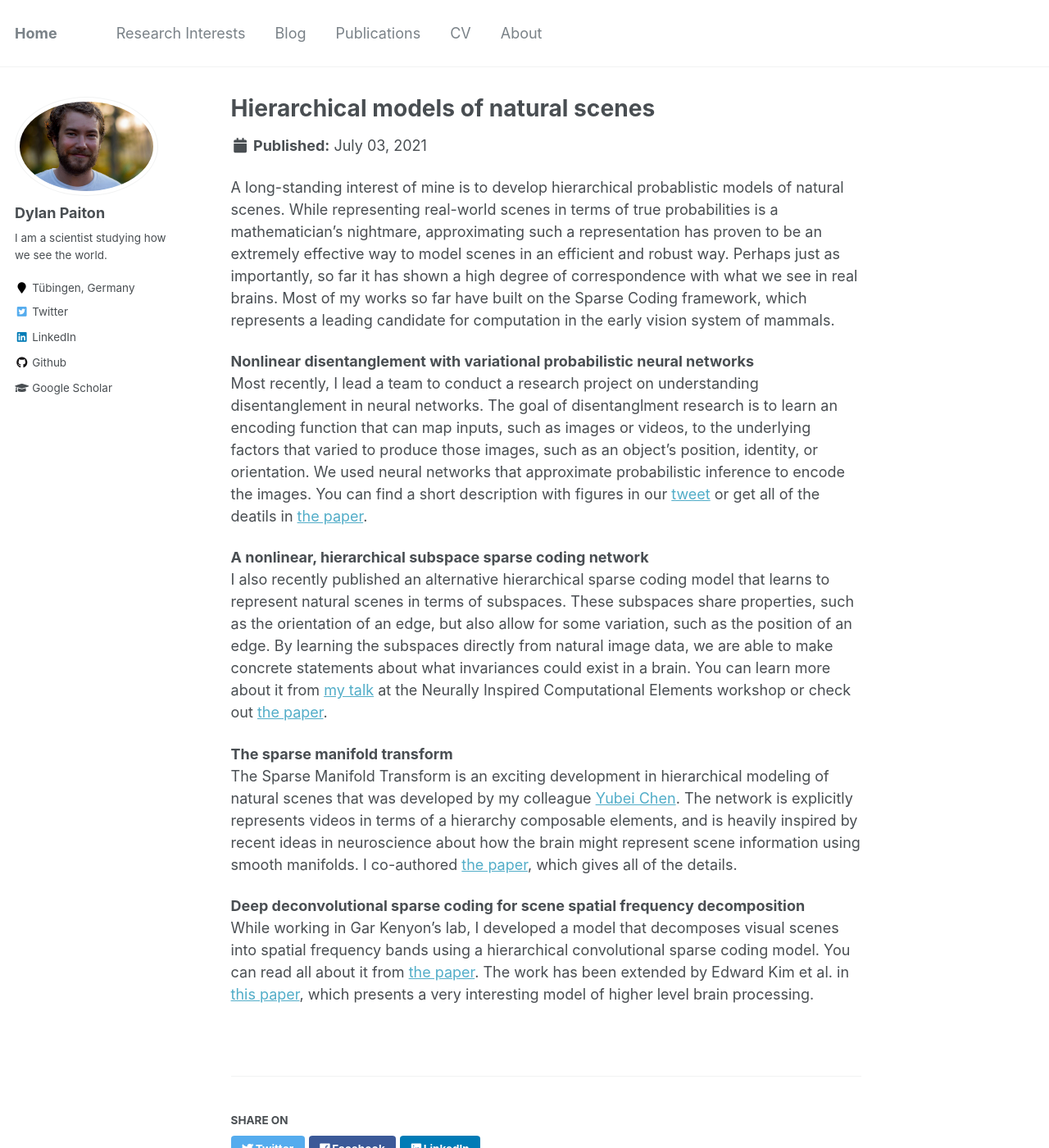
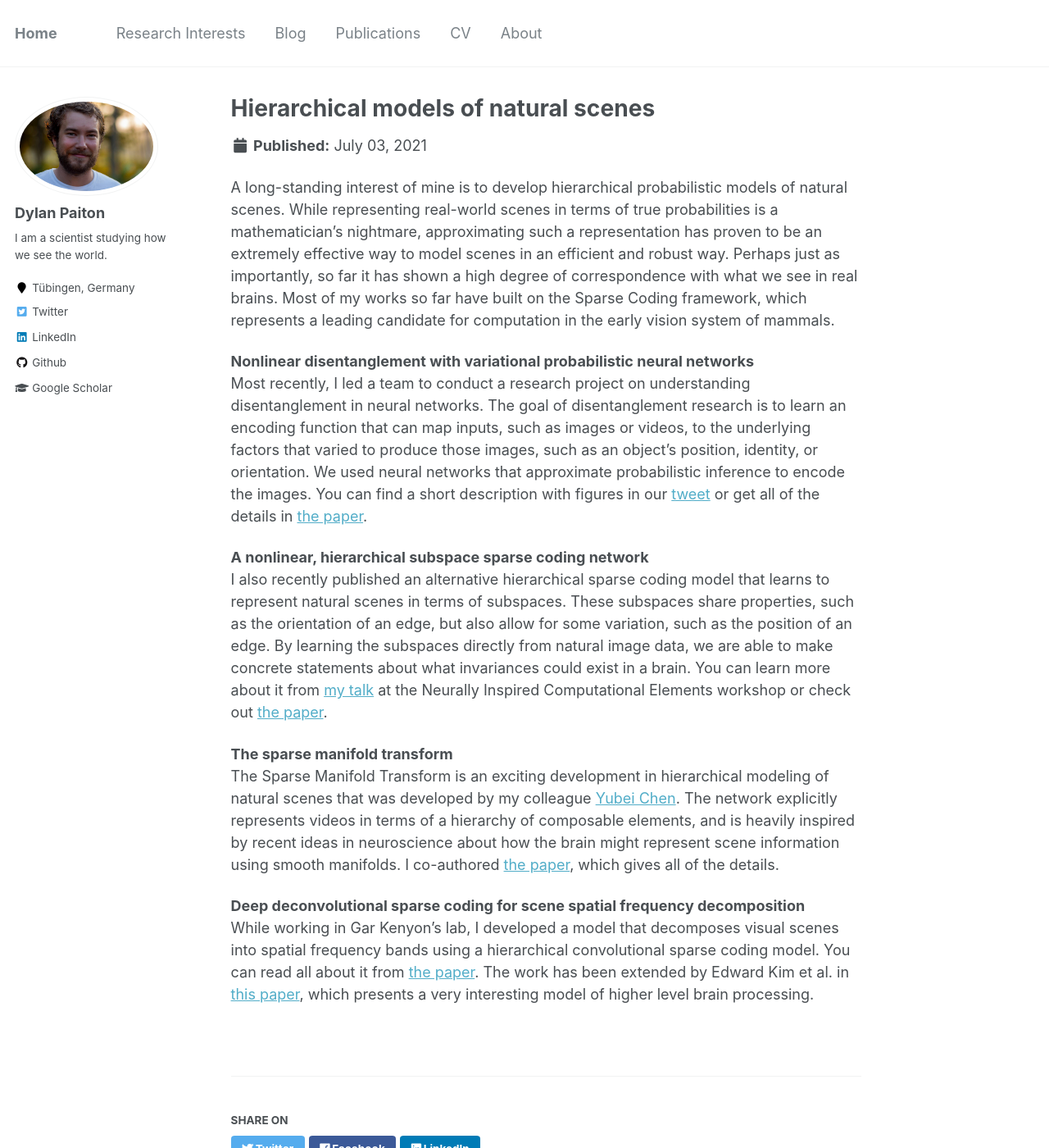
Before and after one commit to dpaiton/dpaiton.github.io, a Jekyll site: the page built from _research/research-2.md, in a window 1280 px wide and 1400 px high. Shown: the whole window at 82% size. Built offline with Jekyll 4.4.1, drawn with Linux system fonts in a browser that asks for light colours.

Commit message:
word choice & typo fixes

```diff
--- a/_research/research-2.md
+++ b/_research/research-2.md
@@ -6,16 +6,16 @@ excerpt: "Proposing candidate models for biological scene representation<br/>
 collection: portfolio
 ---
 
-A long-standing interest of mine is to develop hierarchical probablistic models of natural scenes.
+A long-standing interest of mine is to develop hierarchical probabilistic models of natural scenes.
 While representing real-world scenes in terms of true probabilities is a mathematician's nightmare, approximating such a representation has proven to be an extremely effective way to model scenes in an efficient and robust way.
 Perhaps just as importantly, so far it has shown a high degree of correspondence with what we see in real brains.
 Most of my works so far have built on the Sparse Coding framework, which represents a leading candidate for computation in the early vision system of mammals.
 
 <strong>Nonlinear disentanglement with variational probabilistic neural networks</strong><br>
-Most recently, I lead a team to conduct a research project on understanding disentanglement in neural networks.
-The goal of disentanglment research is to learn an encoding function that can map inputs, such as images or videos, to the underlying factors that varied to produce those images, such as an object's position, identity, or orientation.
+Most recently, I led a team to conduct a research project on understanding disentanglement in neural networks.
+The goal of disentanglement research is to learn an encoding function that can map inputs, such as images or videos, to the underlying factors that varied to produce those images, such as an object's position, identity, or orientation.
 We used neural networks that approximate probabilistic inference to encode the images.
-You can find a short description with figures in our [tweet](https://twitter.com/bethgelab/status/1285944029084037121?s=20) or get all of the deatils in [the paper](https://openreview.net/forum?id=EbIDjBynYJ8).
+You can find a short description with figures in our [tweet](https://twitter.com/bethgelab/status/1285944029084037121?s=20) or get all of the details in [the paper](https://openreview.net/forum?id=EbIDjBynYJ8).
 
 <strong>A nonlinear, hierarchical subspace sparse coding network</strong><br>
 I also recently published an alternative hierarchical sparse coding model that learns to represent natural scenes in terms of subspaces.
@@ -25,7 +25,7 @@ You can learn more about it from [my talk](https://www.youtube-nocookie.com/embe
 
 <strong>The sparse manifold transform</strong><br>
 The Sparse Manifold Transform is an exciting development in hierarchical modeling of natural scenes that was developed by my colleague [Yubei Chen](https://redwood.berkeley.edu/people/yubei-chen/).
-The network is explicitly represents videos in terms of a hierarchy composable elements, and is heavily inspired by recent ideas in neuroscience about how the brain might represent scene information using smooth manifolds.
+The network explicitly represents videos in terms of a hierarchy of composable elements, and is heavily inspired by recent ideas in neuroscience about how the brain might represent scene information using smooth manifolds.
 I co-authored [the paper](https://papers.nips.cc/paper/2018/hash/8e19a39c36b8e5e3afd2a3b2692aea96-Abstract.html), which gives all of the details.
 
 <strong>Deep deconvolutional sparse coding for scene spatial frequency decomposition</strong><br>
```
Also changed, not shown: _research/research-1.md (+2 -2 lines).
